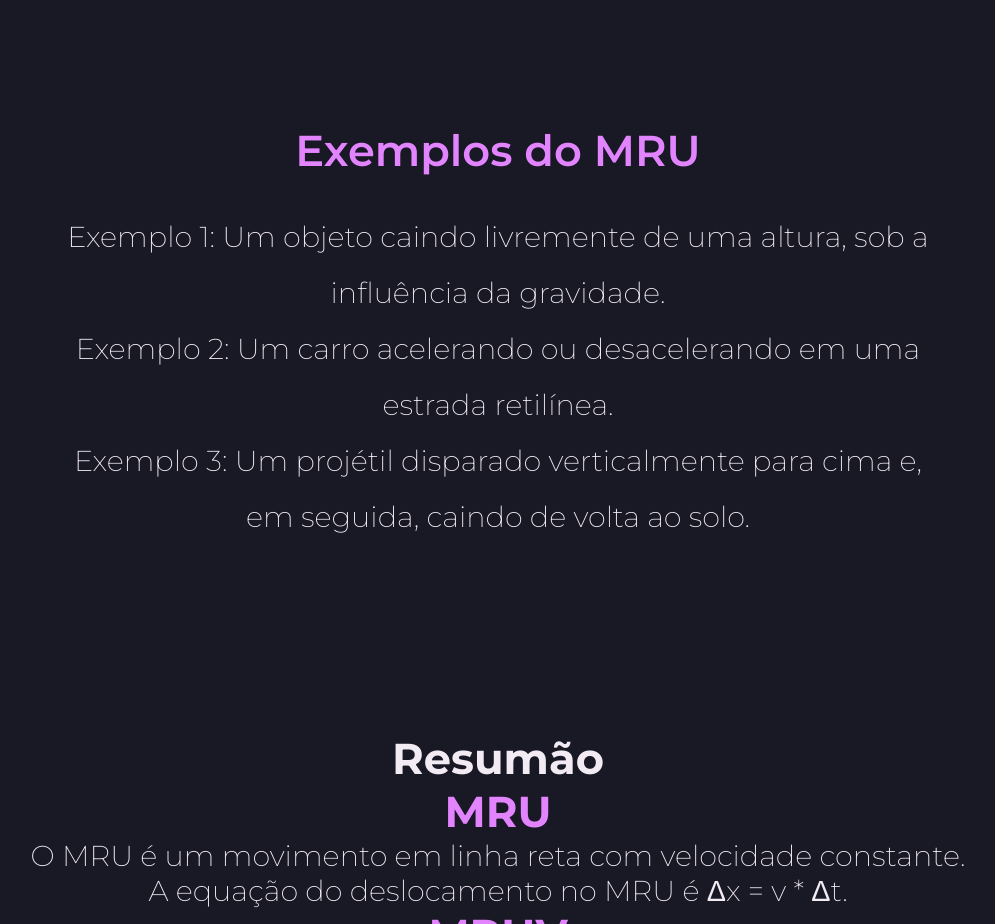
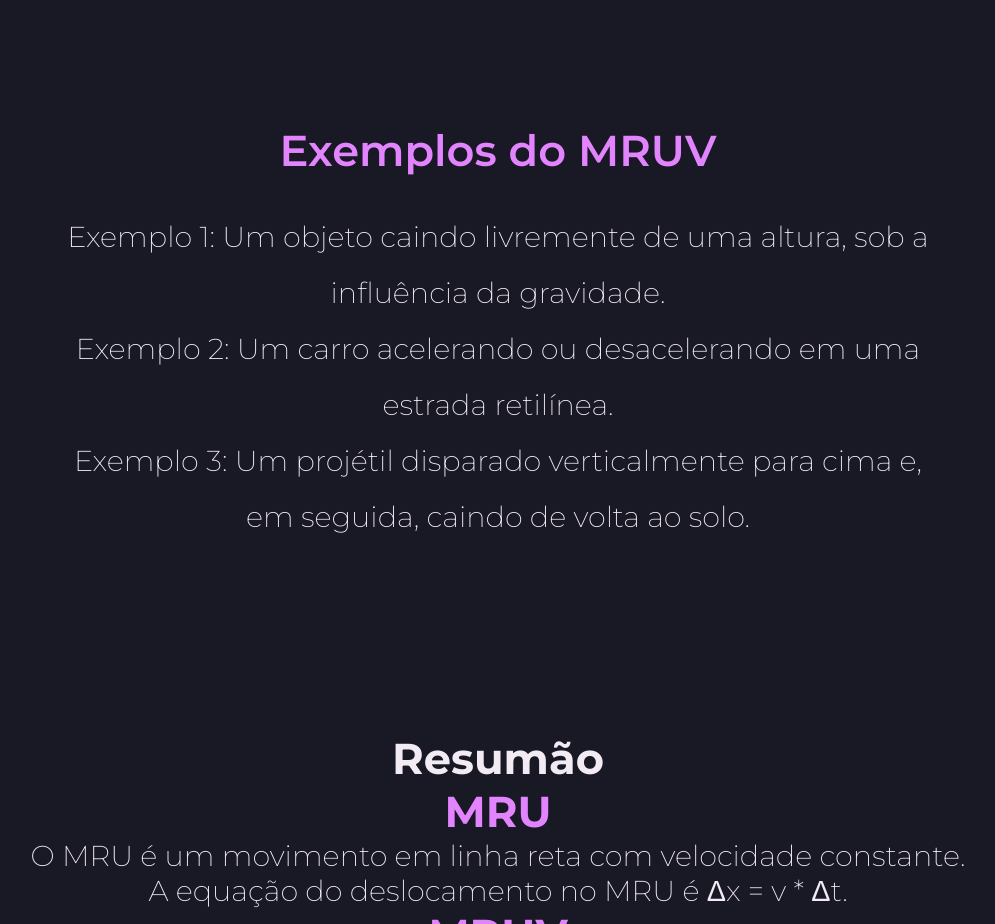
Before and after one commit to ddfs2/projetofisica, a plain HTML site: page index.html in a window 1280 px wide. Shown: the part 3860-4784 px from the top of the page, without its empty margins (142-1137 px from the left). Drawn offline with Linux system fonts and the light colour scheme.

Commit message:
Trocando "Exemplos do MRU" para "Exemplos do MRUV"

```diff
--- a/index.html
+++ b/index.html
@@ -105,7 +105,7 @@
             </ul>
 
             <ul class="secao__extras__exemplos">
-                <h3>Exemplos do MRU</h3>
+                <h3>Exemplos do MRUV</h3>
                 <p>Exemplo 1: Um objeto caindo livremente de uma altura, sob a influência da gravidade.</p>
                 <p>Exemplo 2: Um carro acelerando ou desacelerando em uma estrada retilínea.
                 </p>
```
